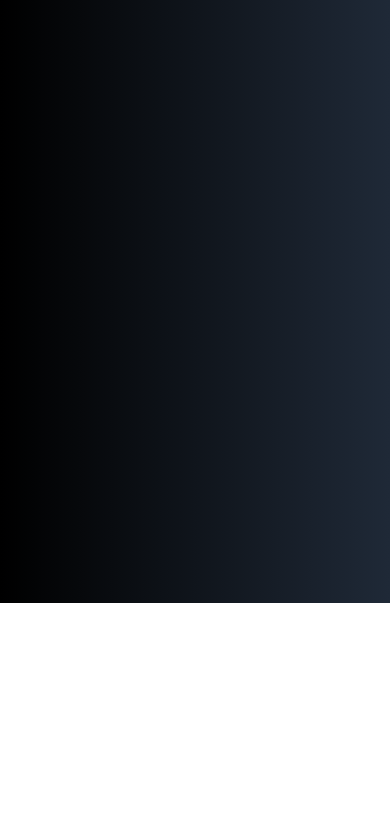
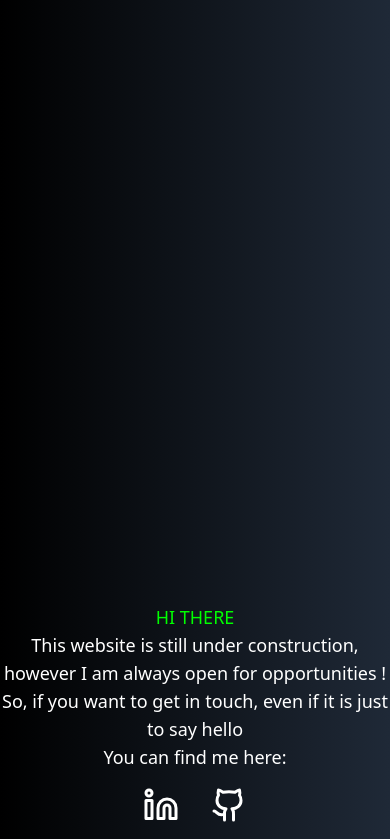
Before and after one commit to KatiaGhezali/katia-ghezali-portfolio, a Next.js app: page / in a window 390 px wide. Shown: the part 6241-7080 px from the top of the page. Before the commit the page ends 6844 px from the top, so only its background shows below. Built offline with nearby package versions, Linux system fonts and the light colour scheme.

Commit message:
Add a ps for the website visitors

```diff
--- a/src/pages/index.js
+++ b/src/pages/index.js
@@ -19,6 +19,8 @@ import ProjectCard from "@/components/Projects/ProjectCard";
 import ProjectsData from "@/components/Projects/ProjectsData";
 import EmailSection from "@/components/ContactMe/EmailSection";
 import Education from "@/components/Education/Education";
+import { LuLinkedin } from "react-icons/lu";
+import { LuGithub } from "react-icons/lu";
 
 // const textVariants = {
 //   initial: {
@@ -186,6 +188,31 @@ export default function Home() {
         <ProjectsData />
         <Education />
         <EmailSection />
+        <div className="items-center text-center text-lg lg:text-2xl lg:border lg:border-[#00FF00] text-white lg:mx-36 lg:pb-4">
+          <h1 className="text-[#00FF00]">HI THERE</h1>
+          <p>
+            This website is still under construction, however I am always open
+            for opportunities !
+          </p>
+          <p>
+            So, if you want to get in touch, even if it is just to say hello{" "}
+          </p>
+          <p>You can find me here:</p>
+          <div className="flex justify-center">
+            <Link
+              className="flex hover:text-[#00FF00] m-4 text-4xl "
+              href="https://www.linkedin.com/in/katiaghezali/"
+            >
+              <LuLinkedin />
+            </Link>
+            <Link
+              className="flex hover:text-[#00FF00] m-4 text-4xl"
+              href="https://github.com/KatiaGhezali"
+            >
+              <LuGithub />
+            </Link>
+          </div>
+        </div>
       </div>
     </>
   );
```
